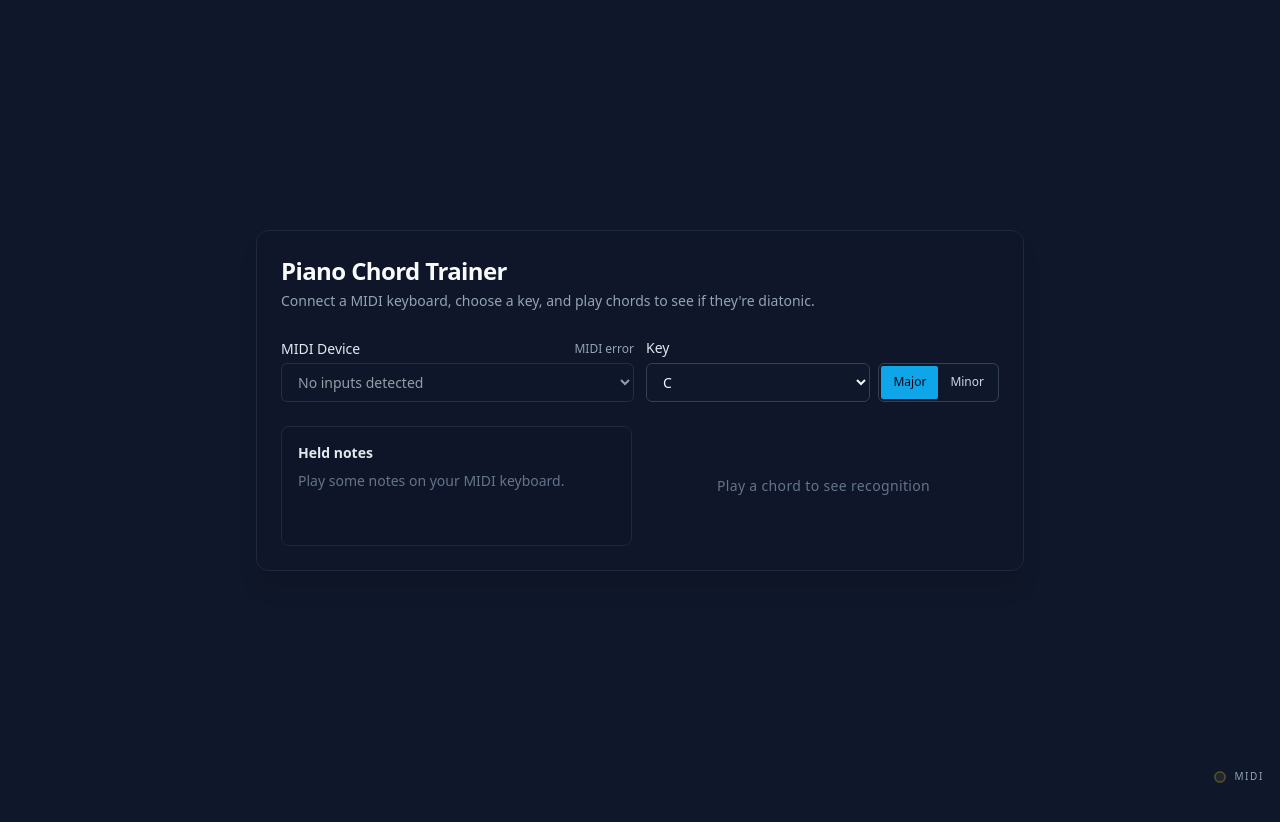
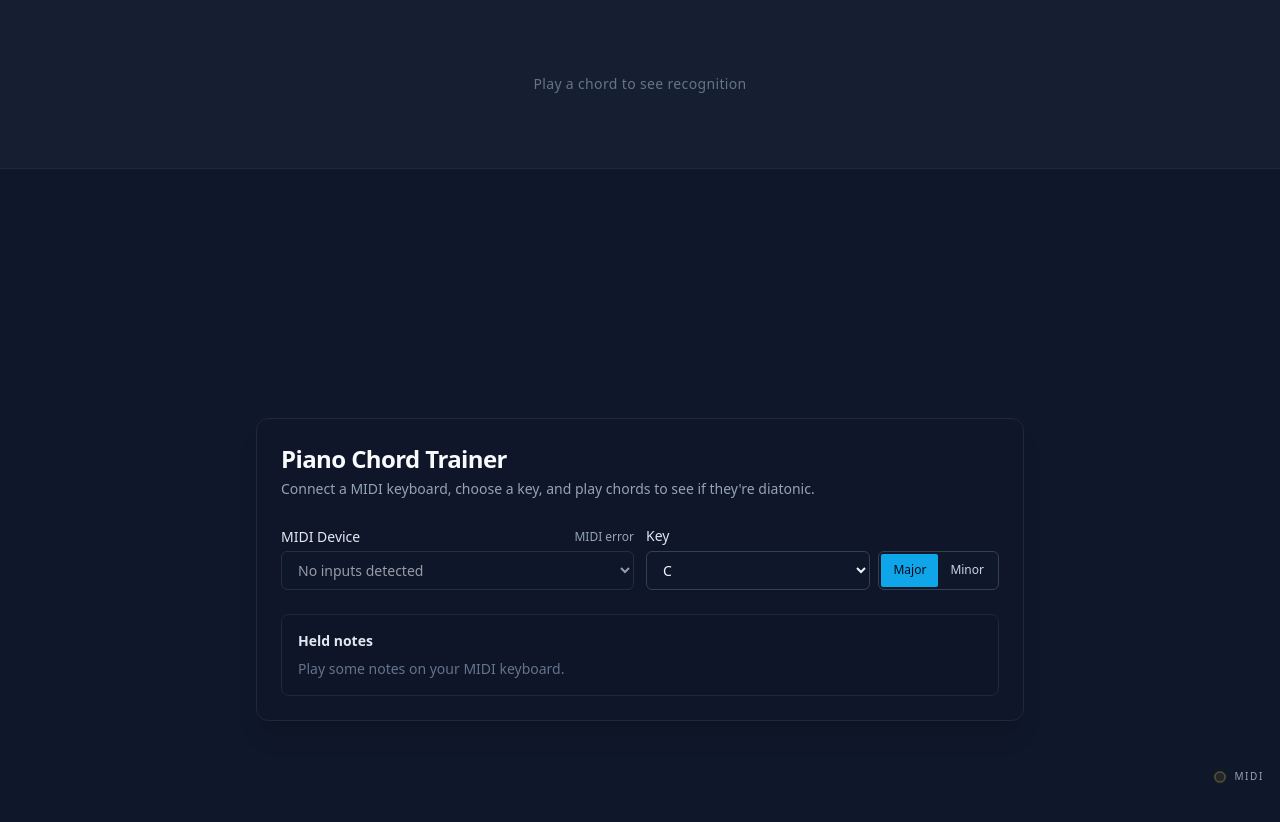
Before and after one commit to icodejs/chordshark, a React (Vite) app: page / in a window 1280 px wide. Shown: the top 822 px of the page. Before the commit the page ends 800 px from the top, so only its background shows below. Built offline with nearby package versions, Linux system fonts and the light colour scheme.

Commit message:
feat: Update chord recognition position

```diff
--- a/src/app/App.tsx
+++ b/src/app/App.tsx
@@ -72,8 +72,21 @@ export default function App() {
     [activeNoteNumbers, keyPreference],
   );
 
+  const hasKeysHeld = activeNoteNumbers.length > 0;
+
   return (
     <>
+      {/* Recognition panel: prominent top container */}
+      <section className="w-full border-b border-slate-800 bg-slate-800/50 backdrop-blur-sm">
+        <div className="mx-auto max-w-4xl px-4 py-6">
+          <RecognitionPanel
+            recognisedChord={recognisedChord}
+            inversionLabel={inversionLabel}
+            hasKeysHeld={hasKeysHeld}
+          />
+        </div>
+      </section>
+
       <div className="min-h-screen flex items-center justify-center px-4 py-8">
         <div className="w-full max-w-3xl rounded-xl border border-slate-800 bg-slate-900/80 shadow-xl backdrop-blur-sm p-6 space-y-6">
           <header className="space-y-1">
@@ -97,9 +110,8 @@ export default function App() {
             </div>
           </section>
 
-          <section className="grid gap-4 md:grid-cols-2">
+          <section>
             <HeldNotes activeNoteNumbers={activeNoteNumbers} noteNames={heldNoteNames} />
-            <RecognitionPanel recognisedChord={recognisedChord} inversionLabel={inversionLabel} />
           </section>
         </div>
       </div>
```
